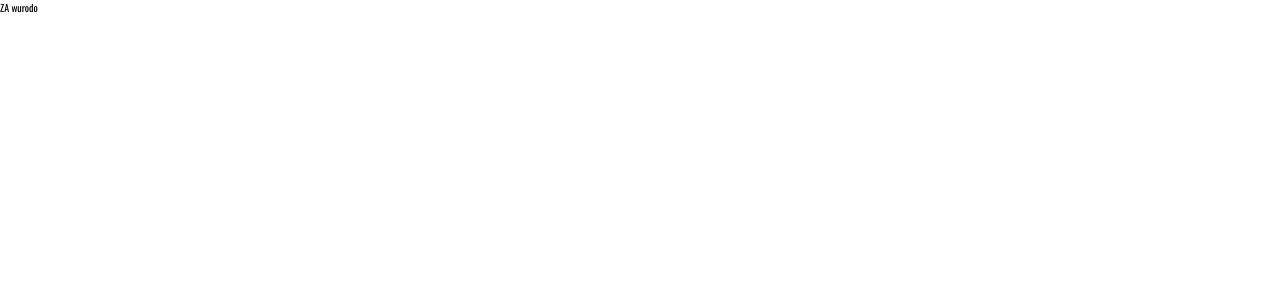
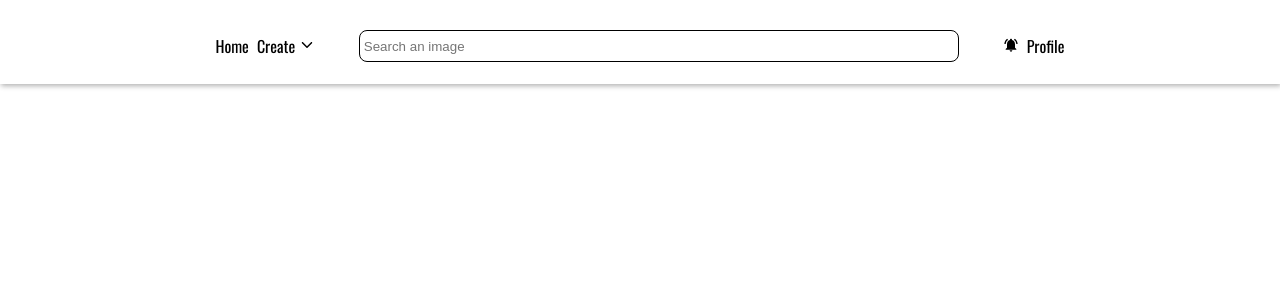
Before and after one commit to sora-san-df/Pintash, a React (Vite) app: page /#/ in a window 1280 px wide. Shown: the top 300 px of the page. Built offline with nearby package versions, Linux system fonts and the light colour scheme.

Commit message:
package json modified

```diff
--- a/src/components/Rutas.tsx
+++ b/src/components/Rutas.tsx
@@ -6,7 +6,7 @@
 const Rutas = ()=>{
     return(
             <Routes>
-                <Route path='/Pintash' element={<App/>}/>
+                <Route path='/' element={<App/>}/>
                 <Route path='/profile' element={<Profile/>}/>
                 <Route path="*" element={<p>ZA wurodo</p>}/>
             </Routes>
```
